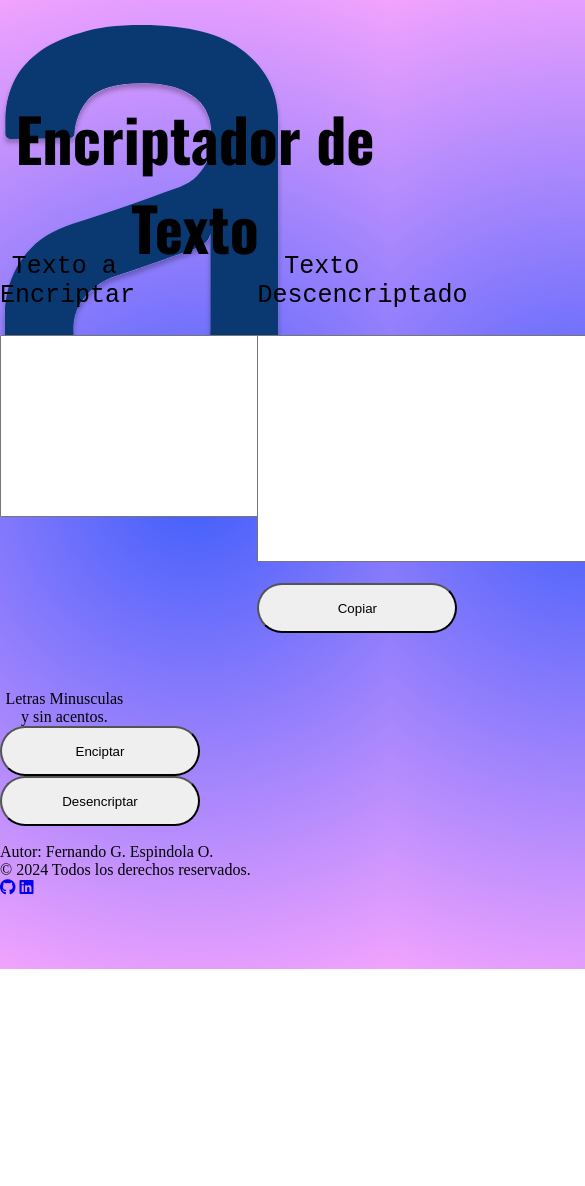
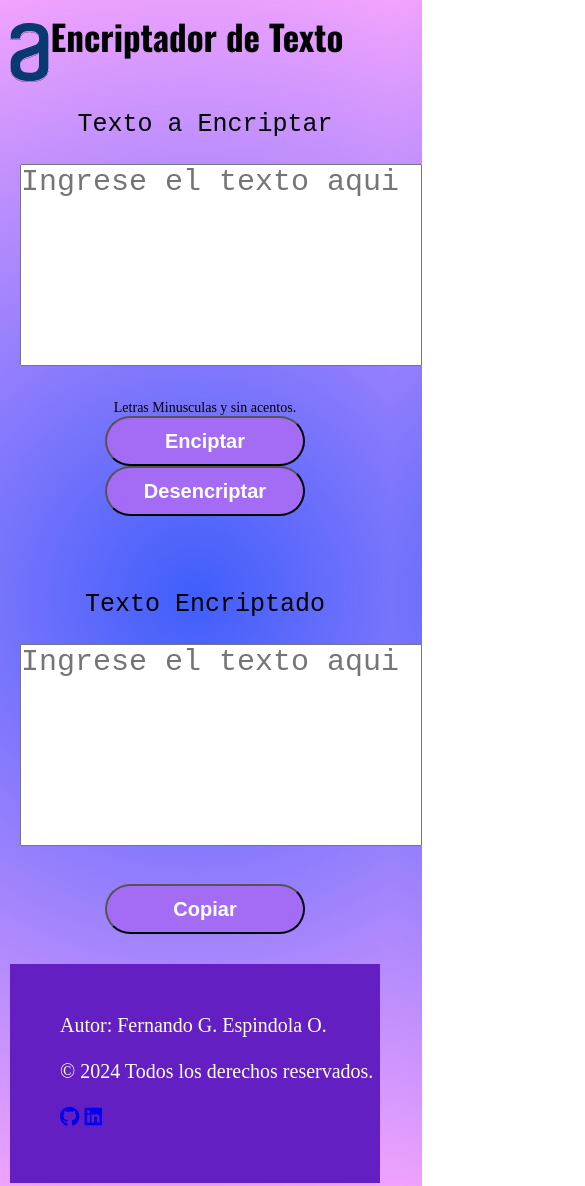
Before and after one commit to fergeo/Encriptador-de-Texto, a plain HTML site: page index.html in a window 390 px wide. Shown: the top 1186 px of the page, 585 px wide, since content can reach past the window. Before the commit the page ends 969 px from the top, so only its background shows below. Drawn offline with nearby package versions, Linux system fonts and the light colour scheme.

Commit message:
Correcciones Finales
Correcciones de formato, correcciones para que se acomode a las diferentes resoluciones

```diff
--- a/css/style.css
+++ b/css/style.css
@@ -3,21 +3,30 @@
     margin: 0px;
 }
 
-header{
-    height: 15vh;
+.titulo{
+    height: 20vh;
+    display: flex;
+    flex-direction: row;
 }
 
-header h1{
+.tituloLogo{
+    width: 80%;
+    height: 100%;
+}
+
+.logo{
+    width: 10vw;
+    height: 10vh;
+}
+
+h1{
     font-family: "Oswald", sans-serif;
     font-optical-sizing: auto;
     font-weight: bold;
     font-style: normal;
 }
 
-.logo{
-    width: 10vw;
-    height: 8vh;
-}
+
 
 body{
     background: rgb(63,94,251);
@@ -30,24 +39,26 @@ main{
 
 .titulo{
     text-align: center;
-    padding-top: 3vh;
     font-size: 30px;
 }
 
 .container{
     width: 100%;
+    height: 100%;
+    display: flex;
+}
 
-    padding-top: 100px;
+.desencriptadoArea{
+    width: 33%;
+    height: 100%;
+    text-align: center;
 
     display: flex;
-
+    flex-direction: column;
 }
 
-.encriptadoArea{
-    width: 33%;
-    text-align: center;
-
-    display: felx;
+.tabletMobil{
+    display: none;
 }
 
 .tituloSeccion{
@@ -61,10 +72,18 @@ main{
 
 textarea{
     margin-top: 3vh;
+
+    width: 500px;
+    height: 400px;
+    resize: none;
+
+    font-size: 30px;
+    color:blue;
 }
 
 .botones{
-    margin-top: 20vh;
+    margin-top: 4vh;
+    margin-bottom: 4vh;
 }
 
 
@@ -77,10 +96,25 @@ textarea{
     display: none;
 }
 
-.correctoEncriptado{
-    width: 400px;
+img{
+    width: 300px;
+    height: 300px;
+}
+
+.caritaVacio{
+    width: 100%;
     height: 400px;
+    text-align: center;
 }
+
+.caritaCopiado{
+    width: 100%;
+    height: 350px;
+    margin-top: 40px;
+    text-align: center;
+}
+
+
 
 .correctoDesencriptado, error, vacio{
     width: 500px;
@@ -96,8 +130,9 @@ textarea{
     font-style: normal;
 }
 
-.desencriptadoArea{
+.encriptadoArea{
     width: 33%;
+    height: 100%;
     text-align: center;
 }
 
@@ -108,11 +143,102 @@ textarea{
 }
 
 .copiarBtn{
-    margin-top: 2vh;
+    margin-top: 4vh;
+}
+
+button{
+    background-color: hwb(265 42% 4%);
+    font-size: 20px;
+    font-weight: bolder;
+    color:white;
 }
 
 footer{
-    height: 15vh;
+    height: 20vh;
+    padding-top: 50px;
+    padding-left: 50px;
     border-color: red;
     border-width: 10px;
+    background-color: hsl(265, 72%, 44%);
+
+    font-size: 20px;
+    font-weight: 200;
+    color:white;
 }
+
+.copiarBtn{
+    margin-bottom: 30px;
+}
+
+
+/* Media query for tablets (medium screens) */
+@media only screen and (max-width: 1024px) {
+    .container{
+        padding-top: 20px;
+        display: flex;
+        flex-direction: column;
+    }
+
+    .desencriptadoArea, .encriptadoArea{
+        width: 100%;
+        height: 100%;
+        text-align: center;
+
+        display: flex;
+        flex-direction: column;
+    }
+
+    textarea {
+        width: 700px;
+        height: 300px;
+    }
+
+    .imgCarita{
+        display: none;
+    }
+
+    .botones{
+        margin-top: 0px;
+        padding-top: 30px;
+    }
+
+    .encriptadoArea{
+        margin-top: 40px;
+    }
+
+    .mensajeAarea{
+        width: 100%;
+    }
+}
+
+/* Media query for mobile devices (small screens) */
+@media only screen and (max-width: 900px) {
+    body {
+        font-size: 14px;
+        padding: 10px;
+    }
+
+    .titulo{
+        height: 100px;
+    }
+
+    h1{
+        font-size: 35px;
+    }
+
+    .container {
+        width: 100%;
+        padding: 0 10px;
+    }
+
+    textarea {
+        width: 400px;
+        height: 200px; /* Set the desired height */
+        resize: none; /* Optional: Prevent the user from resizing the textarea */
+    }
+
+    .header {
+        font-size: 18px;
+        text-align: center;
+    }
+}
--- a/index.html
+++ b/index.html
@@ -14,18 +14,21 @@
 <body>
     <header class="titulo">
         <div class="logo">
-            <img src="./img/alura.svg" alt="Logo de Alura">
+            <img src="./img/alura.svg" alt="Logo de Alura" class="logo">
         </div>
-        <h1 class="tituloH1">
-            Encriptador de Texto
-        </h1>
+        <div class="tituloLogo">
+            <h1>Encriptador de Texto</h1>
+        </div>
     </header>
 
     <main class="container">
-        <div class="encriptadoArea">
+        <div class="desencriptadoArea">
+            <div class="desemcriptado">
                 <label for="desencriptadoTxt" class="tituloSeccion">Texto a Encriptar</label>
-            <textarea id="desencriptadoTxt" name="desencriptadoTxt" rows="12" cols="60"></textarea>
-
+            </div>
+            <div class="divDesencriptado">
+                <textarea id="desencriptadoTxt" name="desencriptadoTxt" placeholder="Ingrese el texto aqui"></textarea>
+            </div>
             <div class="botones">
                 <div class="aviso">
                     <p><i class="bi bi-info-circle-fill"></i>  Letras Minusculas y sin acentos.</p>
@@ -37,50 +40,69 @@
 
         <div class="mensajeAarea">
             <div class="ocultar correctoEncriptado" id="correctoEncriptado">
-                <img src="./img/correctoEncriptado.png" alt="Carita Feliz">
+                <img src="./img/correctoEncriptado.png" alt="Carita Feliz" class="imgCarita">
                 <p class="mensaje">
                     ENCRIPTADO GENERADO CORRECTAMENTE
                 </p>
             </div>
 
             <div class="ocultar" id="correctoDesencriptado">
-                <img src="./img/correctoDesencriptar.png" alt="Carita Feliz">
+                <img src="./img/correctoDesencriptar.png" alt="Carita Feliz" class="imgCarita">
                 <p class="mensaje">
                     DESENCRIPTADO GENERADO CORRECTAMENTE
                 </p>
             </div>
 
-            <div class="ocultar" id="error">
-                <img src="./img/error.png" alt="Carita Triste">
+            <div class="ocultar caritaError" id="error">
+                <img src="./img/error.png" alt="Carita de Panico" class="imgCarita">
                 <p class="mensaje">
                     VERIFIQUE LO INGRESADO (NO SE PERMITEN LETRAS ACENTUADAS, MAYUSCULAS O CARACTERES ESPECIALES)
                 </p>
             </div>
 
-            <div class="ocultar" id="vacio">
-                <img src="./img/vacio.png" alt="Carita Regular">
+            <div class="ocultar caritaVacio" id="vacio" class="caritaVacio">
+                <img src="./img/vacio.png" alt="Carita Triste" class="imgCarita">
                 <p class="mensaje">
                     DEBE INGRESAR UN MENSAJE PARA ENCRIPTAR
                 </p>
             </div>
+
+            <div class="ocultar caritaCopiado" id="copiado" class="caritaCopiado">
+                <img src="./img/copiadOK.png" alt="Carita ContentaOK" class="imgCarita">
+                <p class="mensaje">
+                    COPIADO CORRECTAMENTE
+                </p>
+            </div>
         </div>
 
-            <div class="desencriptadoArea">
-                <label for="encriptadoTxt" class="tituloSeccion">Texto Descencriptado</label>
-                <textarea id="encriptadoTxt" name="encriptadoTxt" rows="15" cols="60" readonly></textarea>
+        <div class="encriptadoArea">
+            <div class="encriptadoTxt">
+                <label for="encriptadoTxt" class="tituloSeccion">Texto Encriptado</label>
+            </div>
 
-                <button class="boton copiarBtn" id="copiarBtn">Copiar</button>
+            <div class="encriptadoTxt">
+                <textarea id="encriptadoTxt" name="encriptadoTxt" placeholder="Ingrese el texto aqui"></textarea>
+            </div>
+
+            <div id="copiarBtn">
+                <button class="boton copiarBtn">Copiar</button>
             </div>
         </div>
     </main>
 
     <footer>
-        <p>Autor: Fernando G. Espindola O.</p>
-        <p>&copy; 2024 Todos los derechos reservados.</p>
+        <div class="autor">
+            <p>Autor: Fernando G. Espindola O.</p><br>
+        </div>
+        <div class="derechos">
+            <p>&copy; 2024 Todos los derechos reservados.</p><br>
+        </div>
+        <div class="redes">
             <p>
                 <a href="https://github.com/tu-usuario" target="_blank"><i class="fab fa-github"></i></a>
                 <a href="https://www.linkedin.com/in/tu-usuario" target="_blank"><i class="fab fa-linkedin"></i></a>
             </p>
+        </div>
     </footer>
 
     <script src="https://cdnjs.cloudflare.com/ajax/libs/crypto-js/4.1.1/crypto-js.min.js"></script>
--- a/js/script.js
+++ b/js/script.js
@@ -8,6 +8,7 @@ correctoEncriptado = document.getElementById('correctoEncriptado');
 correctoDesencriptado = document.getElementById('correctoDesencriptado');
 vacio = document.getElementById('vacio');
 error = document.getElementById('error');
+copiado = document.getElementById('copiado');
 
 
 desencriptadoTxt.value = '';
@@ -31,6 +32,7 @@ function mostrarCaritaFeliz(){
     correctoDesencriptado.classList.add('ocultar');
     vacio.classList.add('ocultar');
     error.classList.add('ocultar');
+    copiado.classList.add('ocultar');
 }
 
 function mostrarCaritaFelizDesEncriptado(){
@@ -38,6 +40,7 @@ function mostrarCaritaFelizDesEncriptado(){
     correctoDesencriptado.classList.remove('ocultar');
     vacio.classList.add('ocultar');
     error.classList.add('ocultar');
+    copiado.classList.add('ocultar');
 }
 
 function mostrarCaritaRegular(){
@@ -45,7 +48,7 @@ function mostrarCaritaRegular(){
     correctoDesencriptado.classList.add('ocultar');
     vacio.classList.remove('ocultar');
     error.classList.add('ocultar');
-    //desencriptadoTxt.value = '';
+    copiado.classList.add('ocultar');
     encriptadoTxt.value = '';
 }
 
@@ -54,8 +57,16 @@ function mostrarCaritaTriste(){
     correctoDesencriptado.classList.add('ocultar');
     vacio.classList.add('ocultar');
     error.classList.remove('ocultar');
-    //desencriptadoTxt.value = '';
+    copiado.classList.add('ocultar');
     encriptadoTxt.value = '';
+}
+
+function mostrarCaritaOk(){
+    correctoEncriptado.classList.add('ocultar');
+    correctoDesencriptado.classList.add('ocultar');
+    vacio.classList.add('ocultar');
+    error.classList.add('ocultar');
+    copiado.classList.remove('ocultar');
 }
 
 
@@ -128,11 +139,30 @@ function desencriptar()
 
 }
 
+function copiarTexto()
+{
+    if(encriptadoTxt.value === "")
+    {
+        mostrarCaritaRegular();
+    }
+    else
+    {
+        const contenido = encriptadoTxt.value;
+        //encriptadoTxt.select();
+        //navigator.clipboard.writeText(contenido);
+        desencriptadoTxt.value = '';
+        mostrarCaritaOk();
+        //alert('Texto copiado satisfactoriamente al portapapeles');
+    }
+}
 
-copiarBtn.addEventListener("click", function() {
+
+copiarBtn.addEventListener('click', function() {
     desencriptadoTxt.value = encriptadoTxt.value;
 });
 
-encriptadoBtn.addEventListener("click", encriptar);
+encriptadoBtn.addEventListener('click', encriptar);
 
-desencriptadoBtn.addEventListener("click", desencriptar);
+desencriptadoBtn.addEventListener('click', desencriptar);
+
+copiarBtn.addEventListener('click', copiarTexto);
```
Also changed, not shown: img/copiadOK.png (added), img/correctoDesencriptar.png, img/correctoEncriptado.png, img/error.png. Lines whose indentation alone changed are shown as unchanged.
